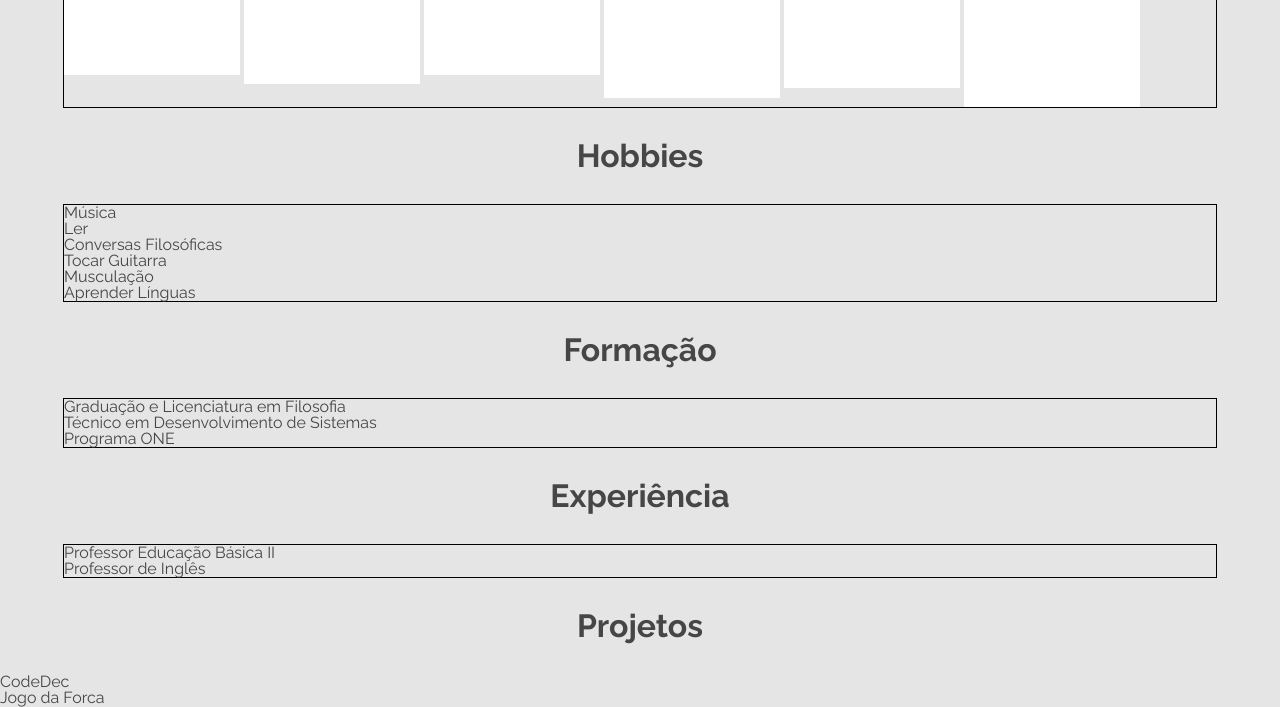
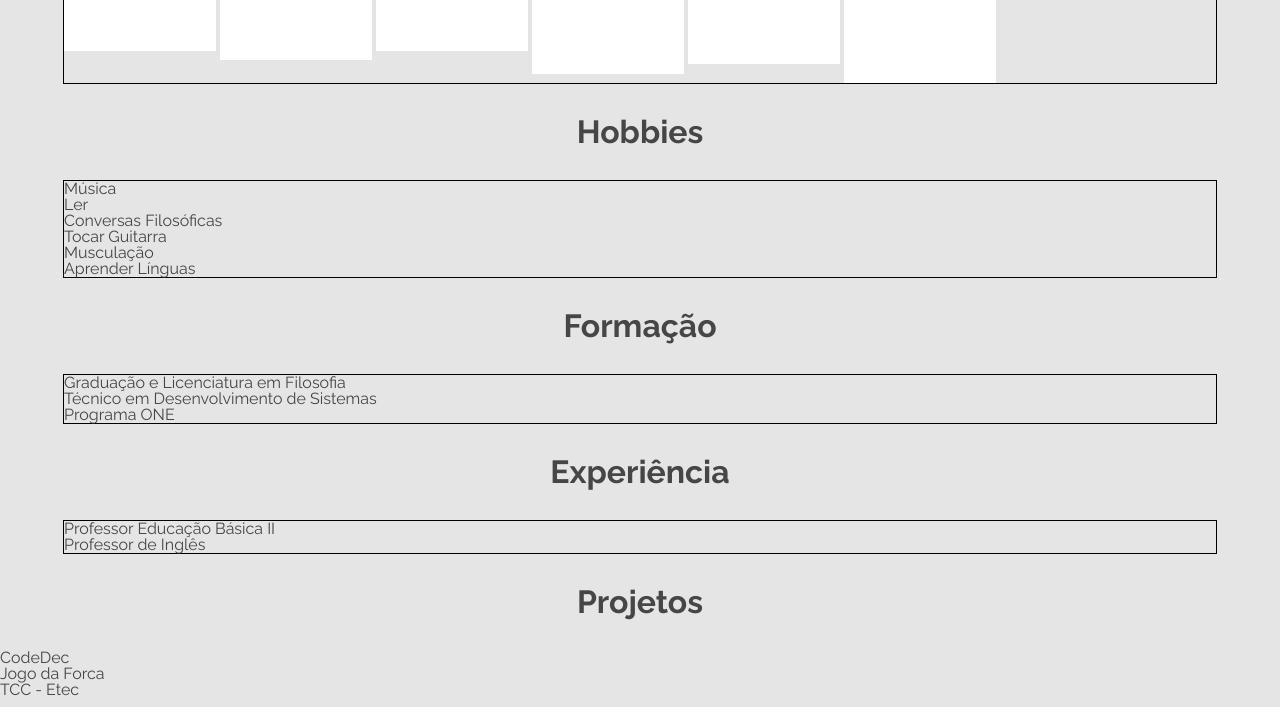
Before and after one commit to danielspositocoelho/Portfolio, a plain HTML site: page index.html in a window 1280 px wide. Shown: the part 1190-1897 px from the top of the page. Drawn offline with Linux system fonts and the light colour scheme.

Commit message:
terminando header e iniciando sections

```diff
--- a/style.css
+++ b/style.css
@@ -121,8 +121,8 @@ abbr{
 
 .card{
     background: #FFFFFF;
-    height:6.5rem;
-    width:7rem;
+    height:7rem;
+    width:7.5rem;
     display:inline-block;
-    padding: 2em;
+    padding: 1em;
 }
```
Also changed, not shown: index.html (renamed from portfolio-index.html).
